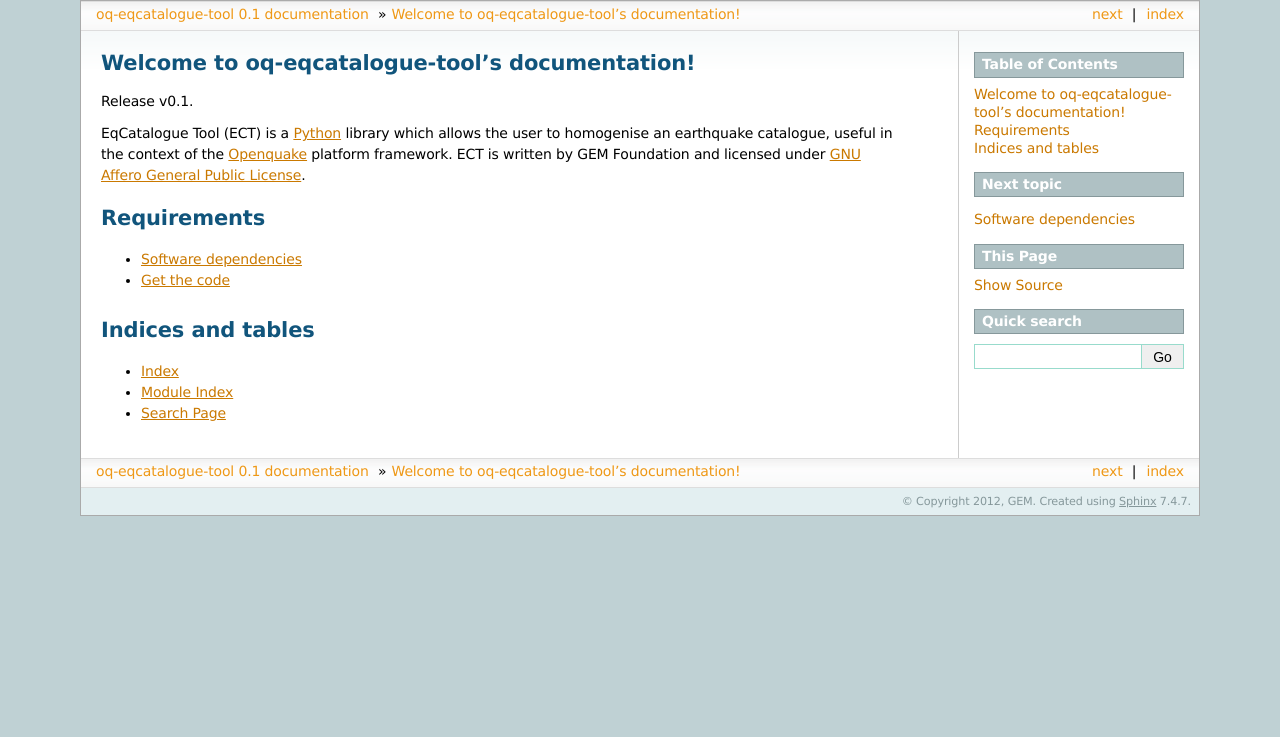
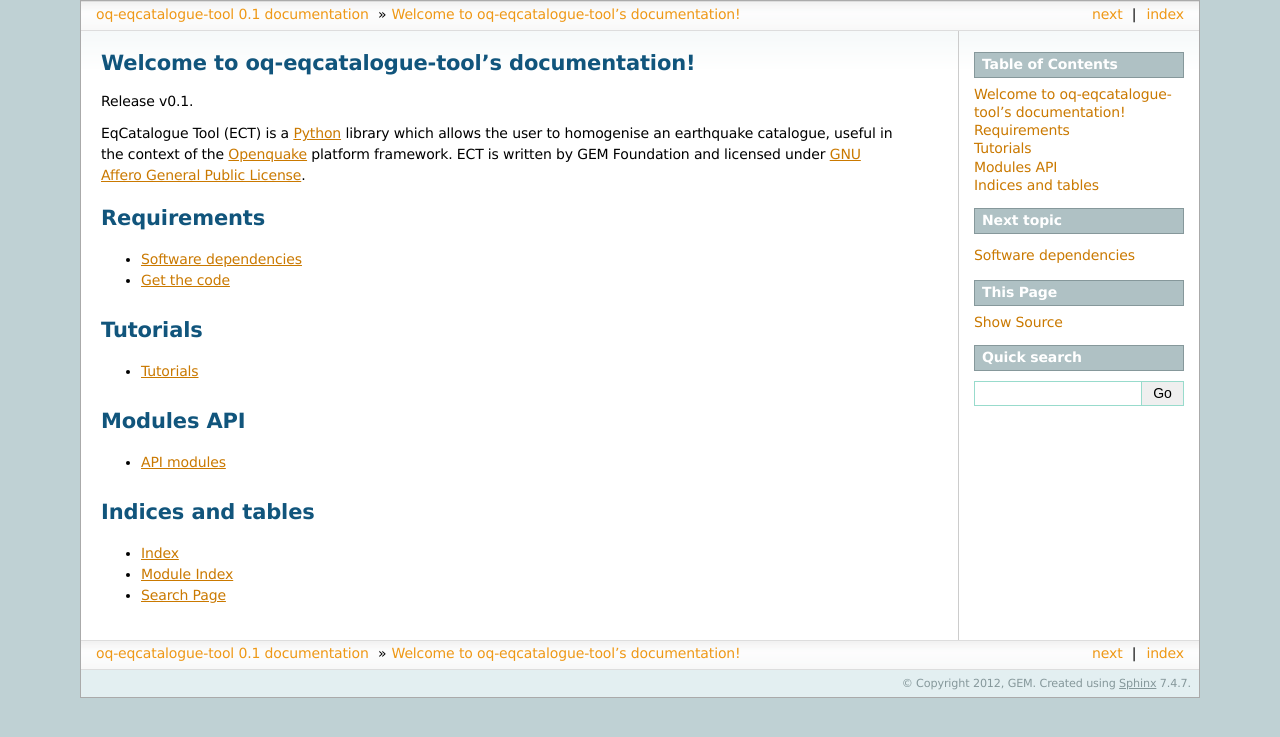
Before and after one commit to preinh/oq-eqcatalogue-tool, a Sphinx documentation site: the page built from docs/source/index.rst, in a window 1280 px wide. Shown: the top 737 px of the page. Built offline with Sphinx 7.4.7, drawn with Linux system fonts in a browser that asks for light colours; formulas are drawn with MathJax 3.

Commit message:
docs skeleton for module and tutorials

```diff
--- /dev/null
+++ b/docs/source/dev/modules.rst
@@ -0,0 +1,4 @@
+.. _modules:
+
+API modules
+==============================================================================
--- /dev/null
+++ b/docs/source/dev/tutorials.rst
@@ -0,0 +1,4 @@
+.. _tutorials:
+
+Tutorials
+===============================================================================
--- a/docs/source/index.rst
+++ b/docs/source/index.rst
@@ -20,6 +20,21 @@
 
    dev/requirements.rst
 
+Tutorials
+===============================================
+.. toctree::
+   :maxdepth: 2
+
+   dev/tutorials.rst
+
+Modules API
+===============================================
+.. toctree::
+   :maxdepth: 2
+
+   dev/modules.rst
+
+
 Indices and tables
 ==================
 
```
